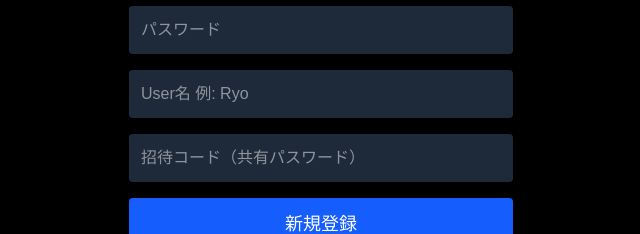
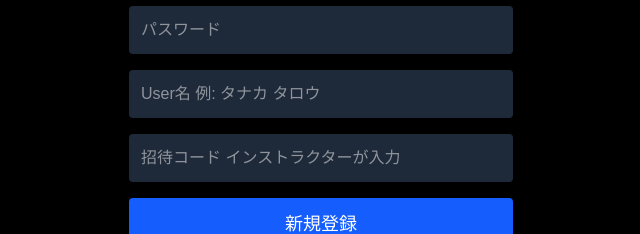
Before and after one commit to ryo-FSJ/flight-check-app, a Next.js app: page /signup in a window 1280 px wide. Shown: the part 294-528 px from the top of the page, without its empty margins (319-959 px from the left). Built offline with nearby package versions, Linux system fonts and the light colour scheme; no server answers.

Commit message:
fix: signup input bug

```diff
--- a/app/signup/SignupClient.tsx
+++ b/app/signup/SignupClient.tsx
@@ -98,7 +98,7 @@ export default function SignupPage() {
 
         <input
           type="text"
-          placeholder="User名 例: Ryo"
+          placeholder="User名 例: タナカ タロウ"
           value={nameRomaji}
           onChange={(e) => setNameRomaji(e.target.value)}
           className="w-full p-3 rounded bg-gray-800"
@@ -107,7 +107,7 @@ export default function SignupPage() {
         {/* ✅ 招待コード入力を追加 */}
         <input
           type="password"
-          placeholder="招待コード（共有パスワード）"
+          placeholder="招待コード インストラクターが入力"
           value={inviteCode}
           onChange={(e) => setInviteCode(e.target.value)}
           className="w-full p-3 rounded bg-gray-800"
```
